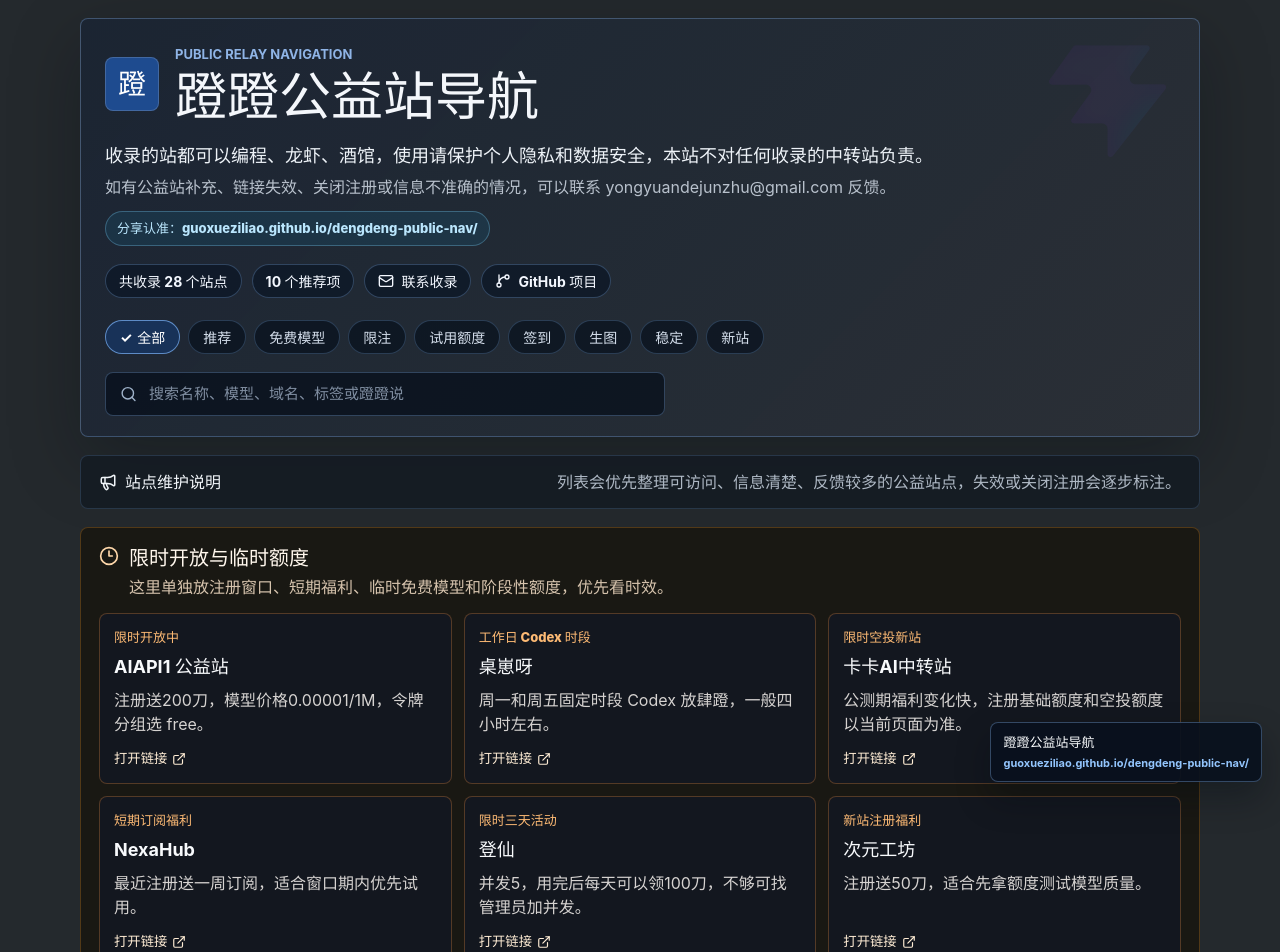
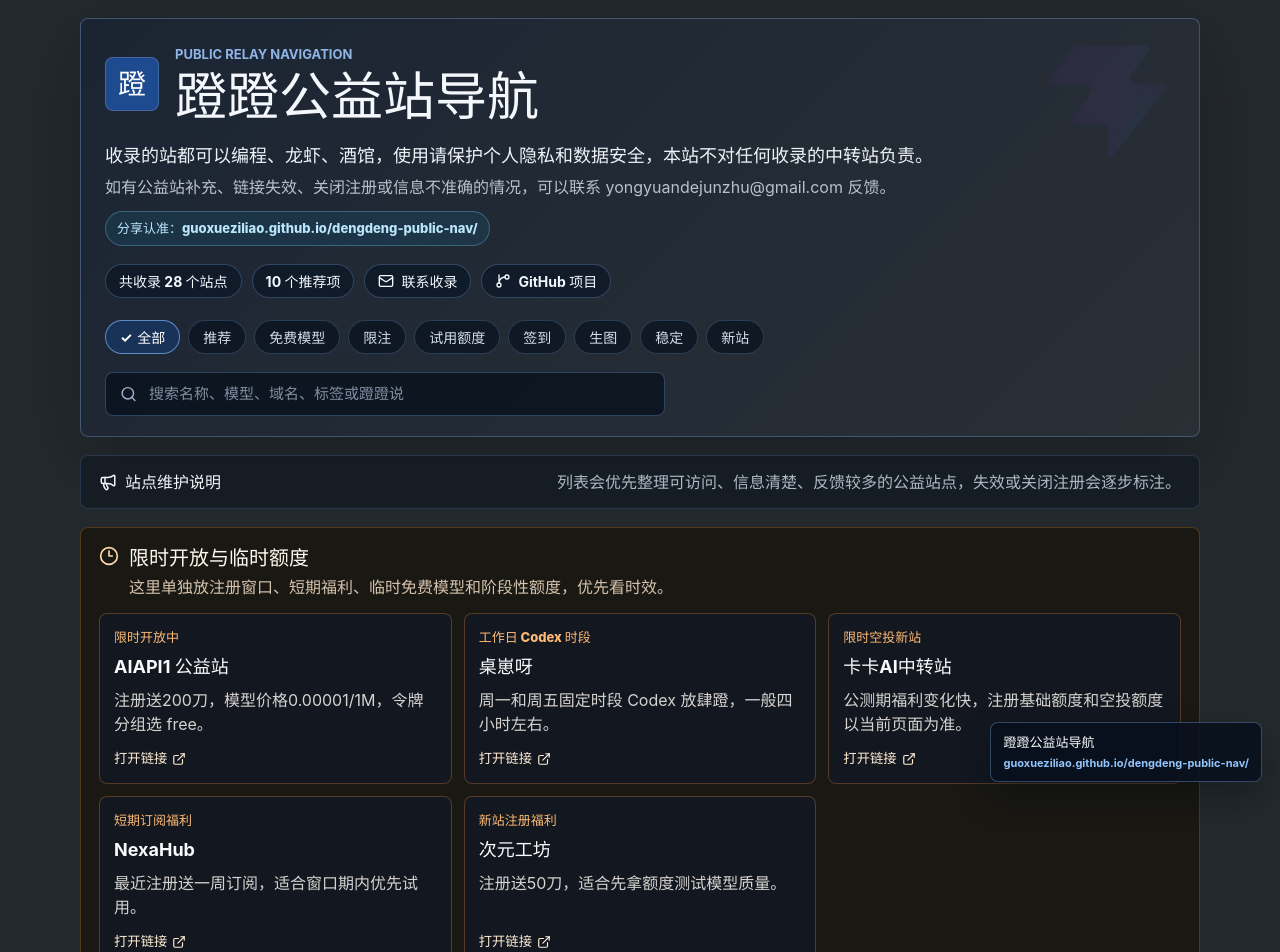
Before and after one commit to guoxueziliao/dengdeng-public-nav, a React (Vite) app: page / in a window 1280 px wide. Shown: the top 952 px of the page. Built offline with nearby package versions, Linux system fonts and the light colour scheme.

Commit message:
Pause Dengxian limited event

```diff
--- a/src/data/sites.ts
+++ b/src/data/sites.ts
@@ -293,19 +293,15 @@ export const sites: PublicSite[] = [
     name: '登仙',
     domain: 'api.denxio.top',
     url: 'https://api.denxio.top',
-    summary: '有签到和试用额度，倍率0.2且并发5，优点是每天可领额度，缺点是更高并发需要找管理员。',
-    description: '纯公益站，有签到和试用额度，倍率0.2；目前有限时三天活动，用完后每天可以领100刀。',
+    summary: '有签到和试用额度，倍率0.2且并发5，优点是基础规则清楚，缺点是三天活动已暂停。',
+    description: '纯公益站，有签到和试用额度，倍率0.2；此前的限时三天活动已暂停，当前领取规则以站内为准。',
     usdQuotaCost: '0.2:1',
-    dengdengSays: '并发5，如果不够可以找管理员加，目前有限时三天活动，用完每天可以领100刀。',
+    dengdengSays: '并发5，如果不够可以找管理员加；限时三天活动目前已暂停。',
     tags: ['试用额度', '签到', '稳定'],
     kind: 'normal',
     priority: 62,
     registrationStatus: 'limited',
-    registrationNote: '目前有限时三天活动，活动和领取规则以站内为准。',
-    highlight: {
-      title: '限时三天活动',
-      note: '并发5，用完后每天可以领100刀，不够可找管理员加并发。',
-    },
+    registrationNote: '限时三天活动已暂停，注册和领取规则以站内为准。',
   },
   {
     name: '52模型',
```
